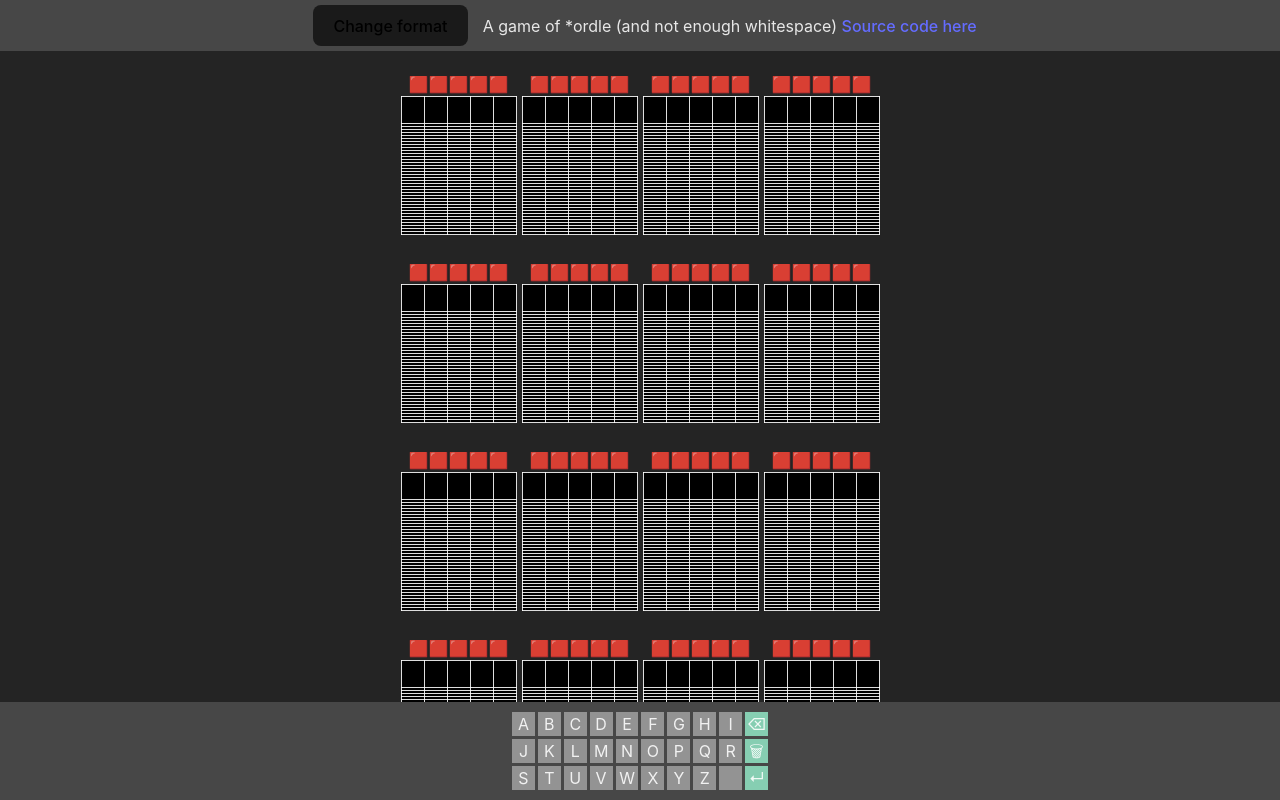
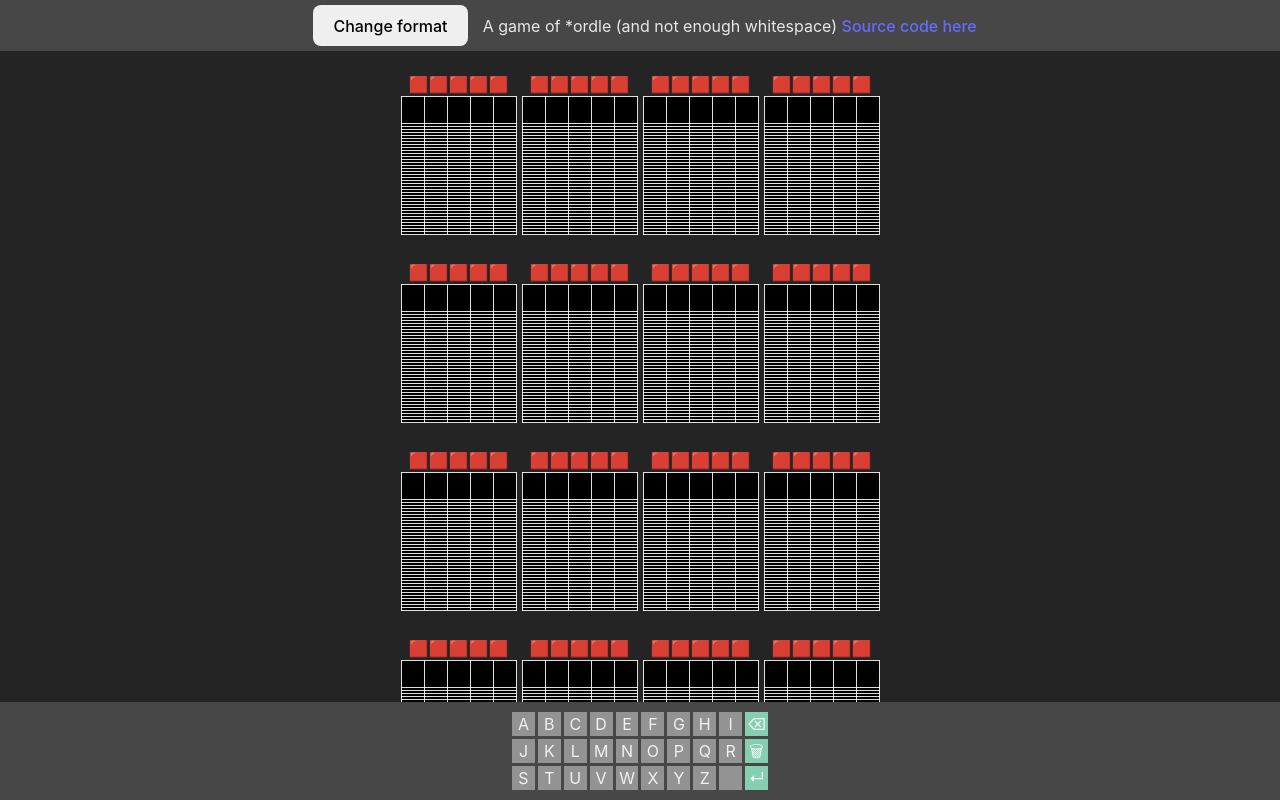
Before and after one commit to NotUnlikeTheWaves/hordle, a React (Vite) app: page / in a window 1280 px wide. Shown: the top 800 px of the page. Built offline with nearby package versions, Linux system fonts and the light colour scheme.

Commit message:
Actually fix it

```diff
--- a/src/index.css
+++ b/src/index.css
@@ -43,7 +43,7 @@ button {
   font-size: 1em;
   font-weight: 500;
   font-family: inherit;
-  background-color: #1a1a1a;
+  /* background-color: #1a1a1a; */
   cursor: pointer;
   transition: border-color 0.25s;
   margin-right: 15px;
```
